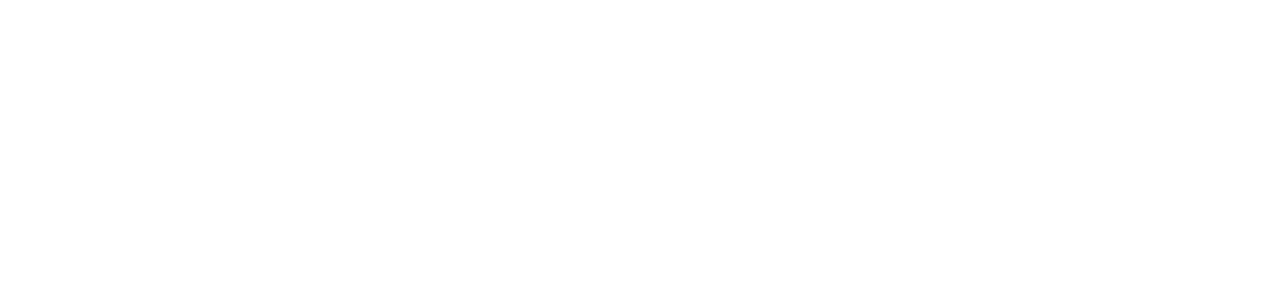
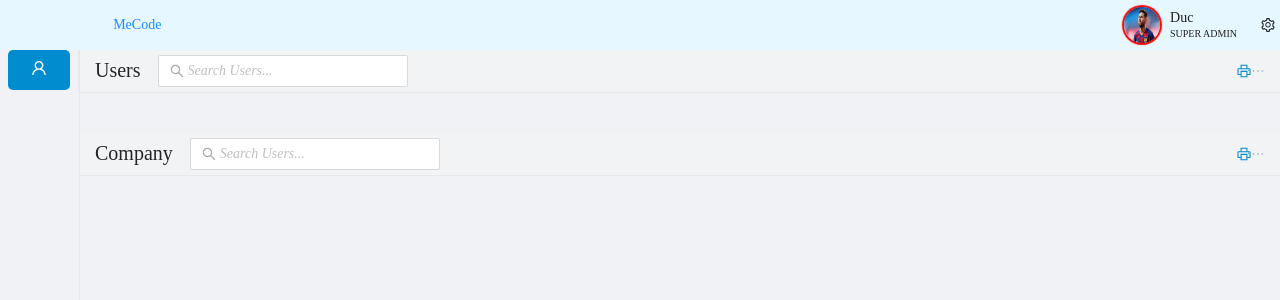
Before and after one commit to DucSilva/project-support, a React (Create React App) app in the folder client/blog/: page /admin in a window 1280 px wide. Shown: the top 300 px of the page. Built offline with nearby package versions, Linux system fonts and the light colour scheme.

Commit message:
commit add Admin and init data from Localstorage to Redux

```diff
--- a/client/blog/src/App.js
+++ b/client/blog/src/App.js
@@ -8,14 +8,18 @@
 import LoginPage from './components/Login/LoginPage';
 import RegisterPage from './container/Register';
 import Home from './container/Home';
+import Admin from './components/Admin/Admin';
+import Header from './components/Header/Header'
 import { AppContainer } from './styles'
 
 const App = () => {
   return (
     <BrowserRouter>
       <AppContainer>
+        <Header />
         <Switch>
           <Route path='/' exact={true} component={Home} />
+          <Route path='/admin' component={Admin} />
           <Route path='/login' component={LoginPage} />
           <Route path='/register' component={RegisterPage} />
         </Switch>
--- a/client/blog/src/actions/authenticationActions.js
+++ b/client/blog/src/actions/authenticationActions.js
@@ -31,7 +31,6 @@
 };
 
 const loginSuccess = (data) => {
-  console.log('dataNewUser', data)
   return {
     type: types.LOGIN_USER_SUCCESS,
     data
--- a/client/blog/src/components/Admin/Admin.jsx
+++ b/client/blog/src/components/Admin/Admin.jsx
@@ -2,8 +2,8 @@
 /* eslint-disable object-curly-newline */
 import React, { useState, useEffect } from 'react';
 import PropTypes from 'prop-types';
-import { Input, Icon, Button, Layout } from 'antd';
-import CreateCompany from '../../containers/ModelForm/CreateCompany';
+import { Input, Button, Layout } from 'antd';
+// import CreateCompany from '../../containers/ModelForm/CreateCompany';
 import {
   AdminContainer,
   CollapseMenuWrapper,
@@ -15,11 +15,11 @@
   CustomMenu,
   CustomMenuItem,
 } from './styles';
-import CompanyTable from '../../containers/CompanyTable';
-import UserTable from '../../containers/UserTable';
-import { ROLE_VALUE } from '../../utils/constants';
-import UserCreate from '../../containers/UserCreate';
-import { AddButtonWrapper } from '../../components/ModelForm/styles';
+// import UserTable from '../../containers/UserTable';
+// import { ROLE_VALUE } from '../../utils/constants';
+// import UserCreate from '../../containers/UserCreate';
+import { PrinterOutlined, PlusCircleFilled, SearchOutlined, EllipsisOutlined, UserOutlined, BankOutlined } from '@ant-design/icons';
+
 
 const { Content } = Layout;
 const customMenuTrack = 'custom-menu-track';
@@ -32,9 +32,9 @@
   const [toggleModal, setToggleModal] = useState(false);
 
   // Fetch data one time when visit page
-  useEffect(() => {
-    if (!treeData) getAllTree();
-  }, []);
+  // useEffect(() => {
+  //   if (!treeData) getAllTree();
+  // }, []);
 
   const toggleCollapsed = () => setIsMenuCollapse(!isMenuCollapse);
 
@@ -49,14 +49,14 @@
   };
 
   const UserHeader = (
-    <AddButtonWrapper>
+    <>
       <Button onClick={() => setToggleModal((prevToggleModal) => !prevToggleModal)}>
-        <Icon type="plus" style={{ fontSize: '12px' }} />
+        <PlusCircleFilled style={{ fontSize: '12px' }} />
         ADD USER
       </Button>
-      {toggleModal
-      && <UserCreate toggleModal={() => setToggleModal((prevToggleModal) => !prevToggleModal)} />}
-    </AddButtonWrapper>
+      {/* {toggleModal
+        && <UserCreate toggleModal={() => setToggleModal((prevToggleModal) => !prevToggleModal)} />} */}
+    </>
   );
 
   const renderHeader = (header) => (
@@ -64,16 +64,16 @@
       <HeaderTitle>
         {header}
       </HeaderTitle>
-      { header === 'Users' ? UserHeader : <CreateCompany /> }
+      {/* { header === 'Users' ? UserHeader : <CreateCompany />} */}
       <SearchWrapper>
         <Input
           placeholder="Search Users..."
-          prefix={<Icon type="search" style={{ fontWeight: 'bold', color: '#a8aaab' }} />}
+          prefix={<SearchOutlined style={{ fontWeight: 'bold', color: '#a8aaab' }} />}
         />
       </SearchWrapper>
       <IconActionWrapper>
-        <Icon type="printer" />
-        <Icon type="ellipsis" />
+        <PrinterOutlined />
+        <EllipsisOutlined />
       </IconActionWrapper>
     </HeaderWrapper>
   );
@@ -91,46 +91,46 @@
         >
           <CustomMenuItem key="1" onClick={openUserTable} className={customMenuTrack} title="User">
             {isMenuCollapse
-              ? <Icon type="user" />
+              ? <UserOutlined />
               : (
                 <>
-                  <Icon type="user" />
+                  <UserOutlined />
                   <span>User</span>
                 </>
               )}
           </CustomMenuItem>
-          {user.role === ROLE_VALUE.SUPER_ADMIN && (
+          {/* {user.role === ROLE_VALUE.SUPER_ADMIN && (
             <CustomMenuItem key="2" onClick={openCompanyTable} className={customMenuTrack} title="Company">
               { isMenuCollapse
-                ? <Icon type="bank" />
+                ? <BankOutlined />
                 : (
                   <>
-                    <Icon type="bank" />
+                    <BankOutlined />
                     <span>Company</span>
                   </>
                 )}
             </CustomMenuItem>
-          )}
+          )} */}
         </CustomMenu>
       </CollapseMenuWrapper>
       <Layout>
         <Content>
-          { isUserTable && (
+          {isUserTable && (
             <>
               {renderHeader('Users')}
               <TableWrapper>
-                <UserTable />
+                {/* <UserTable /> */}
               </TableWrapper>
             </>
           )}
-          { isCompanyTable && user.role === ROLE_VALUE.SUPER_ADMIN && (
-            <>
-              {renderHeader('Company')}
-              <TableWrapper>
-                <CompanyTable />
-              </TableWrapper>
-            </>
-          )}
+          {/* {isCompanyTable && user.role === ROLE_VALUE.SUPER_ADMIN && ( */}
+          <>
+            {renderHeader('Company')}
+            <TableWrapper>
+              {/* <CompanyTable /> */}
+            </TableWrapper>
+          </>
+          {/* )} */}
         </Content>
       </Layout>
     </AdminContainer>
--- a/client/blog/src/components/Header/Header.jsx
+++ b/client/blog/src/components/Header/Header.jsx
@@ -1,5 +1,6 @@
 import React, { useState, useEffect } from 'react';
 import PropTypes from 'prop-types';
+import _get from 'lodash/get'
 import { Link } from 'react-router-dom';
 import {
     Menu, Dropdown, Col,
@@ -19,7 +20,9 @@
 };
 
 const Header = (props) => {
-    const { firstName, lastName, role, location } = props;
+    const { user, location } = props;
+    const username = _get(user, 'username', '')
+    const role = _get('user.role', '')
     const [toggleModal, setToggleModal] = useState(false);
     const [pageIndex, setPageIndex] = useState(0);
     const { pathname } = location;
@@ -37,7 +40,7 @@
     };
 
     const handleLogOut = (async () => {
-        console.log('clicked')
+
     });
     const renderSettingTab = () => (
         <SettingTabContainer>
@@ -46,9 +49,7 @@
                     <a onClick={onToggleModal}>View Profile</a>
                 </ActionMenuItem>
                 <ActionMenuItem>
-                    {/* <ChangePassword toggleComponent={<a>Change Password</a>} /> */}
                 </ActionMenuItem>
-                {/* {(role === ROLE_VALUE.SUPER_ADMIN || role === ROLE_VALUE.ADMIN) && ( */}
                 <ActionMenuItem>
                     <Link to="/admin" onClick={() => changePageIndex(pageIndexMapping['/admin'])}>
                         Admin
@@ -65,15 +66,14 @@
         <RowContainer>
             <Col className="gutter-row" span={5}>
                 <ImageContainer>
-                    {/* <Link to="/">
-                        <img src={LogoSvg} alt="" /></Link> */}
+                    <Link to="/">MeCode</Link>
                 </ImageContainer>
             </Col>
             <Col className="gutter-row" span={19}>
                 <InfoWrapper>
                     <Avatar src={LogoSvg} color="red" />
                     <ProfileContainer>
-                        <p>{`${firstName || "Duc"} ${lastName || "Dev"}`}</p>
+                        <p>{`${username || "Duc"}`}</p>
                         <span>{role || " Super Admin"}</span>
                     </ProfileContainer>
                     <Dropdown overlay={renderSettingTab()} placement="topRight" trigger={['click']}>
--- a/client/blog/src/components/Header/styles.js
+++ b/client/blog/src/components/Header/styles.js
@@ -9,7 +9,7 @@
 `;
 
 export const RowContainer = styled(Row)`
-  height: 100px;
+  height: 50px;
   padding: 0 5px;
   background-color: #e6f7ff;
   display: flex;
--- a/client/blog/src/components/Home/Home.jsx
+++ b/client/blog/src/components/Home/Home.jsx
@@ -1,13 +1,12 @@
-import React, { useEffect } from 'react';
+import React from 'react';
 import { Redirect } from 'react-router-dom';
-import Header from '../Header/Header';
 
 const Home = (props) => {
-    const { user, token } = props;
+    const { token } = props;
     const tokenLocal = localStorage.getItem('token')
     if (!token && !tokenLocal) return <Redirect to='/login' />
     return (
-        <Header />
+        <h1>Home</h1>
     )
 }
 
--- a/client/blog/src/components/Login/LoginPage.jsx
+++ b/client/blog/src/components/Login/LoginPage.jsx
@@ -1,24 +1,22 @@
-import React, { useEffect, useState } from 'react';
+import React from 'react';
 import { Link, Redirect } from 'react-router-dom';
 import { connect } from 'react-redux';
 import { Input, Button, Form, Spin } from 'antd';
 import { UserOutlined, LockOutlined } from '@ant-design/icons';
 
 import authenticationActions from '../../actions/authenticationActions';
-import { setCookie } from '../../utils/cookies';
 import { LoginWrapper, LoginForm } from './styles';
 import authSelector from '../../selector/authSelector';
 
 
 const LoginPage = (props) => {
-  const { login, message, isLogin, isLoggedIn, history, token } = props;
+  const { login, isLogin, token } = props;
 
   if (token) {
     return <Redirect to='/' />
   }
 
   const onFinish = (values) => {
-    // console.log('Received values of form: ', values);
     login(values);
   };
 
--- a/client/blog/src/container/Home.js
+++ b/client/blog/src/container/Home.js
@@ -4,7 +4,7 @@
 
 const mapStateToProps = (state) => {
     const token = authSelector.getToken(state);
-    const user = authSelector.getUser(state);
+    const user = authSelector.getUser(state).toJS();
     return {
         token,
         user,
--- a/client/blog/src/sagas/authenticationSaga.js
+++ b/client/blog/src/sagas/authenticationSaga.js
@@ -33,13 +33,14 @@
     else {
       const { existingUser, message, token } = response.data;
       yield put(authenticationActions.loginSuccess({ existingUser, message, token }))
-      console.log('token===>>', token)
       localStorage.setItem('token', token);
+      localStorage.setItem('existingUser', JSON.stringify(existingUser));
       notification.success({ message: 'Login success' });
       if (callback) callback()
     }
   } catch (error) {
     yield put(authenticationActions.loginError(error))
     localStorage.removeItem('token');
+    localStorage.removeItem('existingUser');
   }
 }
```
Also changed, not shown: client/blog/src/reducers/loginReducer.js (+5 -3 lines).
